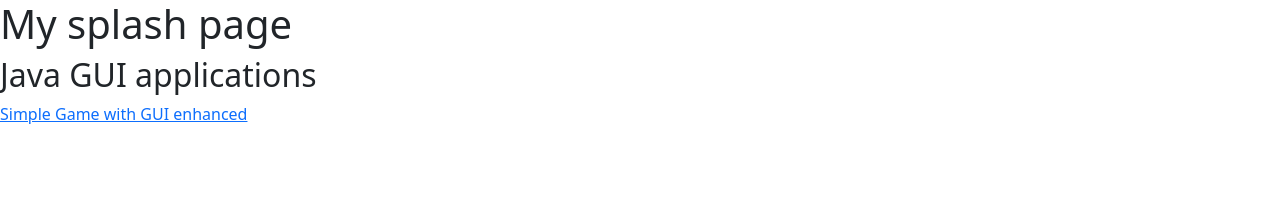
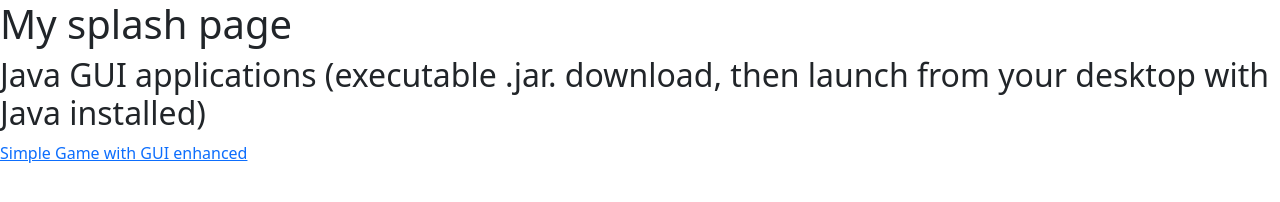
Before and after one commit to wahoo99/jhh-coursera-html5-wk2, a plain HTML site: page index.html in a window 1280 px wide. Drawn offline with nearby package versions, Linux system fonts and the light colour scheme.

Commit message:
Update index.html

```diff
--- a/index.html
+++ b/index.html
@@ -24,7 +24,7 @@
     <script src="https://cdn.jsdelivr.net/npm/bootstrap@5.1.3/dist/js/bootstrap.min.js" integrity="sha384-QJHtvGhmr9XOIpI6YVutG+2QOK9T+ZnN4kzFN1RtK3zEFEIsxhlmWl5/YESvpZ13" crossorigin="anonymous"></script>
     -->
 
-    <h2>Java GUI applications</h2>
+    <h2>Java GUI applications (executable .jar. download, then launch from your desktop with Java installed)</h2>
     <a href=javaRepo/SimpleGame.jar>Simple Game with GUI enhanced</a>
   </body>
 </html>
```
